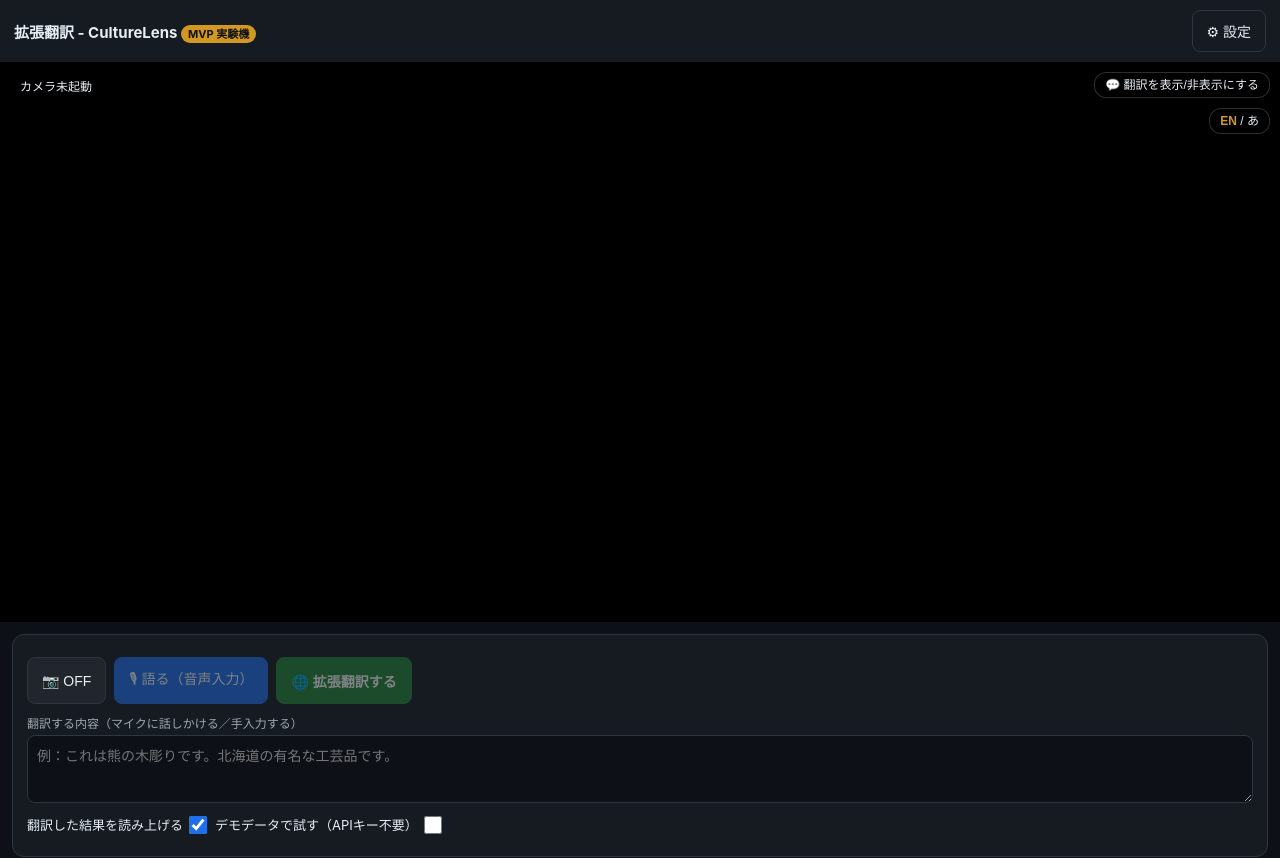
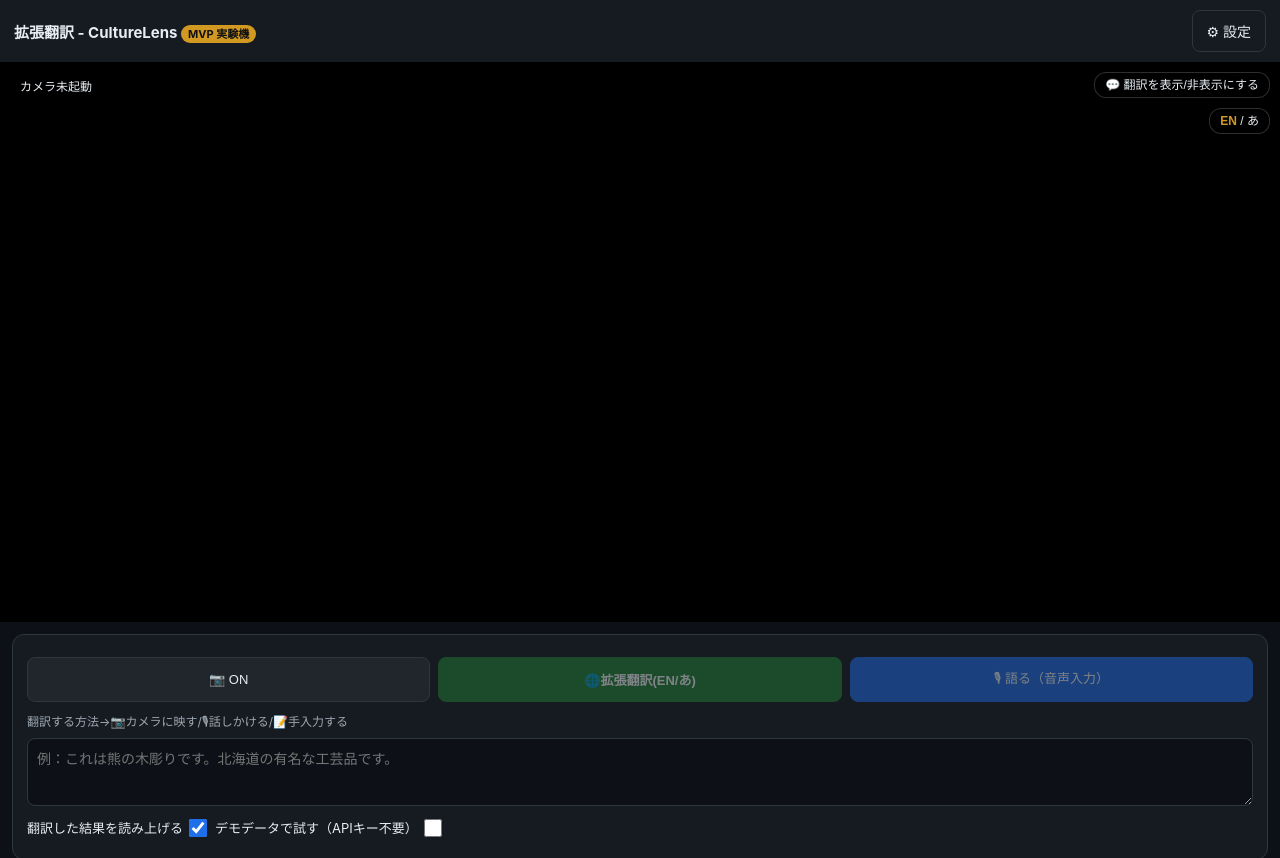
Before and after one commit to Joe-wolf-woof/culture-lens, a plain HTML site: page index.html in a window 1280 px wide. Shown: the top 858 px of the page. Drawn offline with nearby package versions, Linux system fonts and the light colour scheme.

Commit message:
UI: action-style camera label, 3-button row, method label, white compare button

```diff
--- a/css/style.css
+++ b/css/style.css
@@ -7,6 +7,10 @@ button { background: #21262d; color: #e6edf3; border: 1px solid #30363d; border-
 button:disabled { opacity: .45; cursor: not-allowed; }
 button.primary { background: #1f6feb; border-color: #1f6feb; color: #fff; }
 #btn-camera.off { background: #21262d; border-color: #30363d; color: #e6edf3; }
+.row.actions { flex-wrap: nowrap; }
+.row.actions button { flex: 1 1 0; padding: 10px 4px; font-size: 13px; white-space: nowrap; }
+#btn-compare { background: #fff; border-color: #fff; color: #111; font-weight: 700; }
+#btn-compare:disabled { background: rgba(255,255,255,.55); border-color: transparent; }
 button.accent { background: #238636; border-color: #238636; color: #fff; font-weight: 700; }
 button.ghost { background: transparent; }
 #stage { position: relative; width: 100%; aspect-ratio: 3/4; max-height: 70vh; background: #000; overflow: hidden; }
--- a/index.html
+++ b/index.html
@@ -4,7 +4,7 @@
 <meta charset="UTF-8">
 <meta name="viewport" content="width=device-width, initial-scale=1.0, viewport-fit=cover">
 <title>拡張翻訳 - CultureLens（MVP）</title>
-<link rel="stylesheet" href="css/style.css">
+<link rel="stylesheet" href="css/style.css?v=20261118-1">
 <script type="importmap">
 { "imports": { "three": "https://unpkg.com/three@0.160.0/build/three.module.js" } }
 </script>
@@ -30,12 +30,12 @@
 
 <!-- 入力コントロール -->
 <section class="panel controls">
-  <div class="row">
-    <button id="btn-camera" class="primary off">📷 OFF</button>
+  <div class="row actions">
+    <button id="btn-camera" class="primary off">📷 ON</button>
+    <button id="btn-translate" class="accent" disabled>🌐拡張翻訳(EN/あ)</button>
     <button id="btn-record" class="primary" disabled>🎙 語る（音声入力）</button>
-    <button id="btn-translate" class="accent" disabled>🌐 拡張翻訳する</button>
   </div>
-  <label class="lbl">翻訳する内容（マイクに話しかける／手入力する）</label>
+  <label class="lbl">翻訳する方法→📷カメラに映す/🎙話しかける/📝手入力する</label>
   <textarea id="transcript" rows="3" placeholder="例：これは熊の木彫りです。北海道の有名な工芸品です。"></textarea>
   <div class="row small">
     <label><span>翻訳した結果を読み上げる</span> <input type="checkbox" id="chk-speak" checked></label>
@@ -84,6 +84,6 @@
   </div>
 </div>
 
-<script type="module" src="./main.js?v=20261118-2"></script>
+<script type="module" src="./main.js?v=20261118-3"></script>
 </body>
 </html>
--- a/main.js
+++ b/main.js
@@ -48,7 +48,8 @@ function toggleCamera() {
   else startCamera();
 }
 function updateCameraButton() {
-  $('btn-camera').textContent = stream ? '📷 ON' : '📷 OFF';
+  // 表示は「押すとどうなるか」：カメラON中は「📷 OFF」、停止中は「📷 ON」
+  $('btn-camera').textContent = stream ? '📷 OFF' : '📷 ON';
   $('btn-camera').classList.toggle('off', !stream);
 }
 
```
Also changed, not shown: 1 other file.
